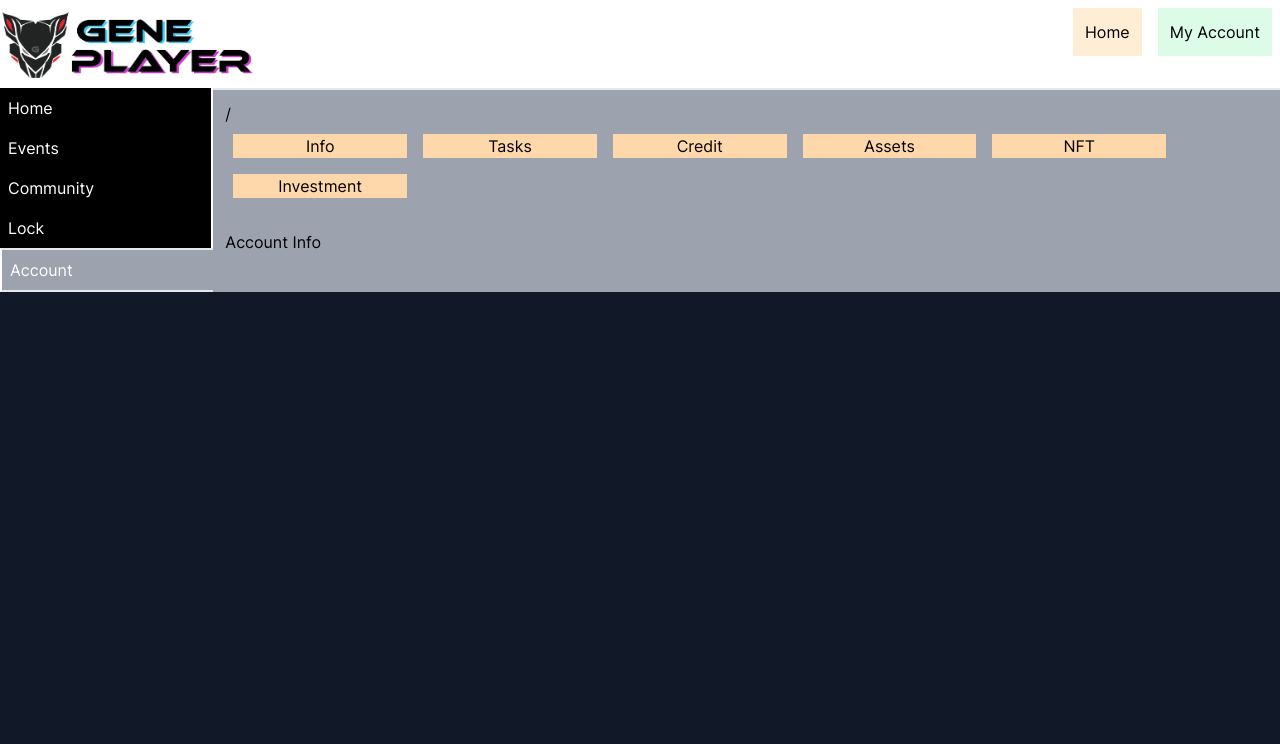
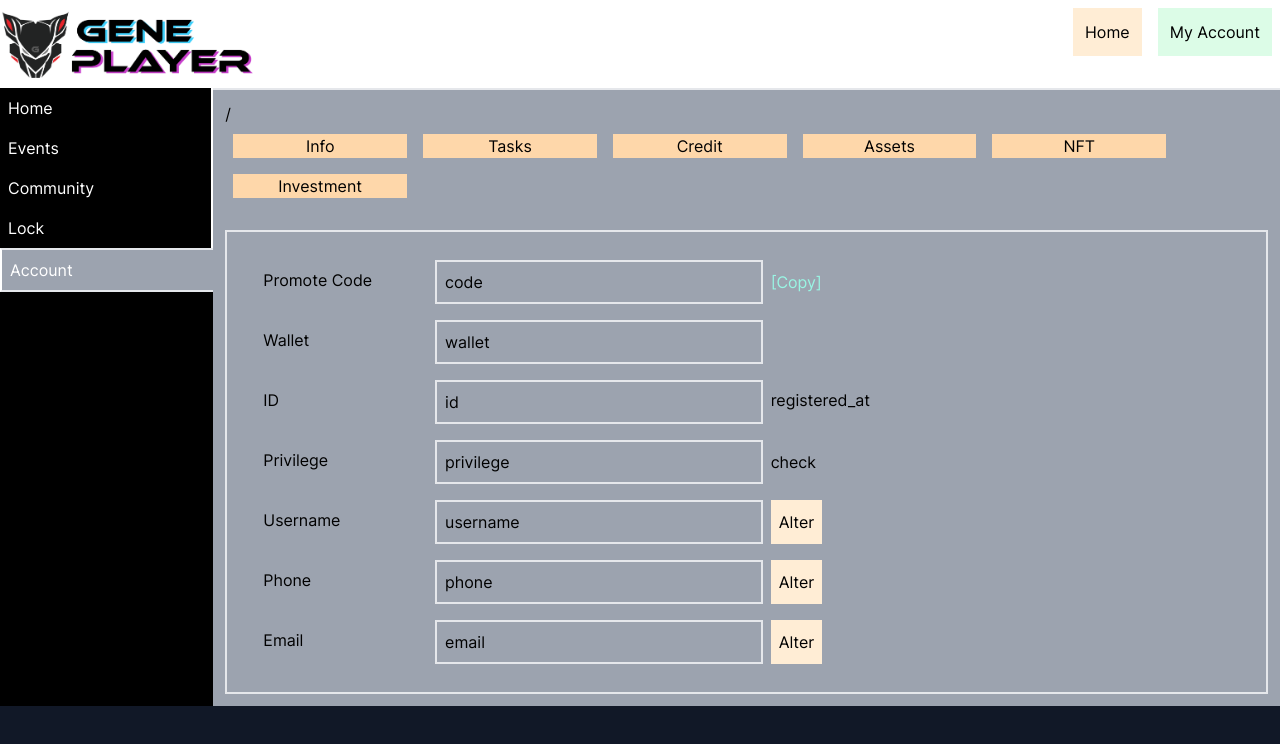
Before and after one commit to Nankil/gamefi-frontend, a Vue app: page /account/info in a window 1280 px wide. Shown: the top 744 px of the page. Built offline with nearby package versions, Linux system fonts and the light colour scheme.

Commit message:
account info

```diff
--- a/src/views/AccountInfo.vue
+++ b/src/views/AccountInfo.vue
@@ -1,3 +1,57 @@
+<script>
+export default {
+  data() {
+    return {
+      promote_code: 'code',
+      wallet_addr: 'wallet',
+      id: 'id',
+      privilege: 'privilege',
+      username: 'username',
+      region: 'region',
+      phone: 'phone',
+      email: 'email',
+      registered_at: 'registered_at',
+    };
+  },
+};
+</script>
+
 <template>
-  <div>Account Info</div>
+  <div class="border-2 p-5">
+    <div class="flex flex-row p-2">
+      <div class="lg:w-1/6 inline-block align-middle m-2">Promote Code</div>
+      <div class="border-2 p-2 lg:w-1/3">{{ promote_code }}</div>
+      <button class="m-2 text-teal-200">[Copy]</button>
+    </div>
+    <div class="flex flex-row p-2">
+      <div class="lg:w-1/6 inline-block align-middle m-2">Wallet</div>
+      <div class="border-2 p-2 lg:w-1/3">{{ wallet_addr }}</div>
+    </div>
+    <div class="flex flex-row p-2">
+      <div class="lg:w-1/6 inline-block align-middle m-2">ID</div>
+      <div class="border-2 p-2 lg:w-1/3">{{ id }}</div>
+      <div class="lg:w-1/3 inline-block
+      justify-center p-2">{{ registered_at }}</div>
+    </div>
+    <div class="flex flex-row p-2">
+      <div class="lg:w-1/6 inline-block align-middle m-2">Privilege</div>
+      <div class="border-2 p-2 lg:w-1/3">{{ privilege }}</div>
+      <button class="p-2">check</button>
+    </div>
+    <div class="flex flex-row p-2">
+      <div class="lg:w-1/6 inline-block align-middle m-2">Username</div>
+      <div class="border-2 p-2 lg:w-1/3">{{ username }}</div>
+      <button class="ml-2 p-2 bg-orange-100">Alter</button>
+    </div>
+    <div class="flex flex-row p-2">
+      <div class="lg:w-1/6 inline-block align-middle m-2">Phone</div>
+      <div class="border-2 p-2 lg:w-1/3">{{ phone }}</div>
+      <button class="ml-2 p-2 bg-orange-100">Alter</button>
+    </div>
+    <div class="flex flex-row p-2">
+      <div class="lg:w-1/6 inline-block align-middle m-2">Email</div>
+      <div class="border-2 p-2 lg:w-1/3">{{ email }}</div>
+      <button class="ml-2 p-2 bg-orange-100">Alter</button>
+    </div>
+  </div>
 </template>
```
